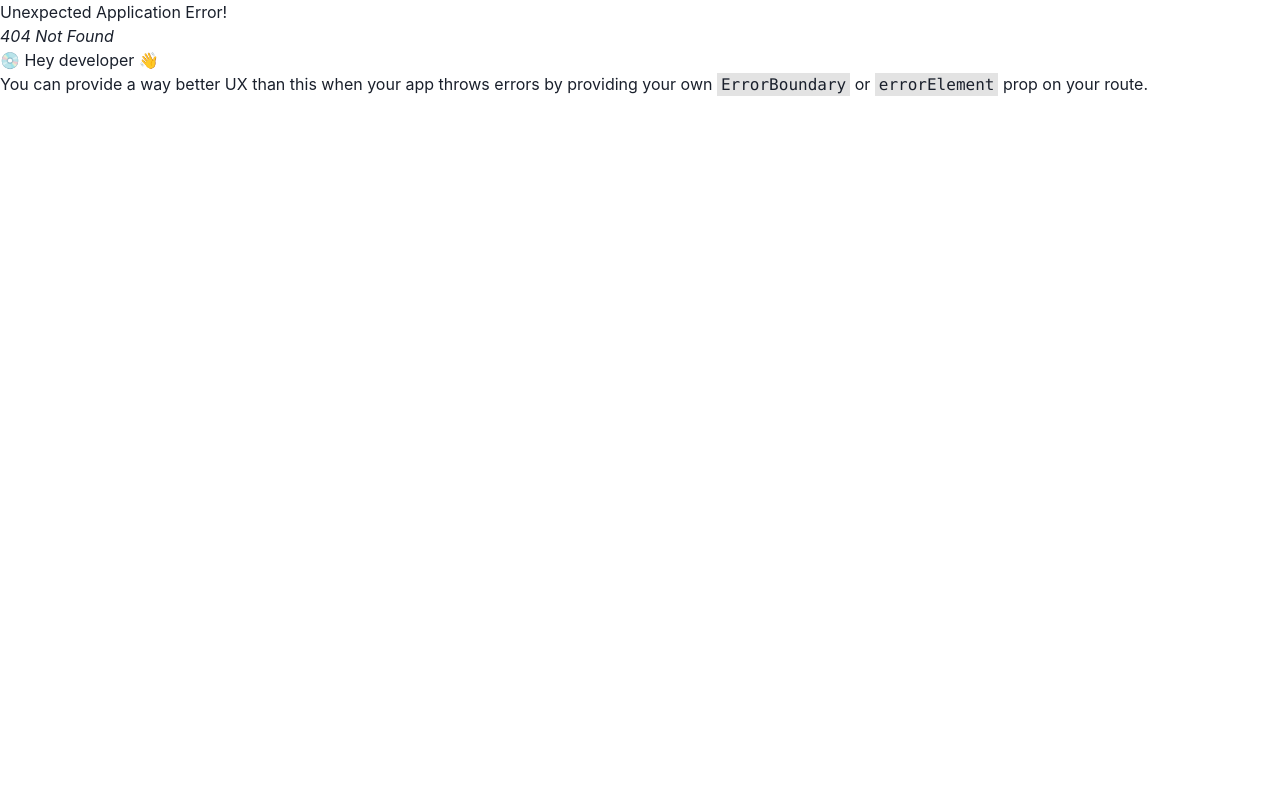
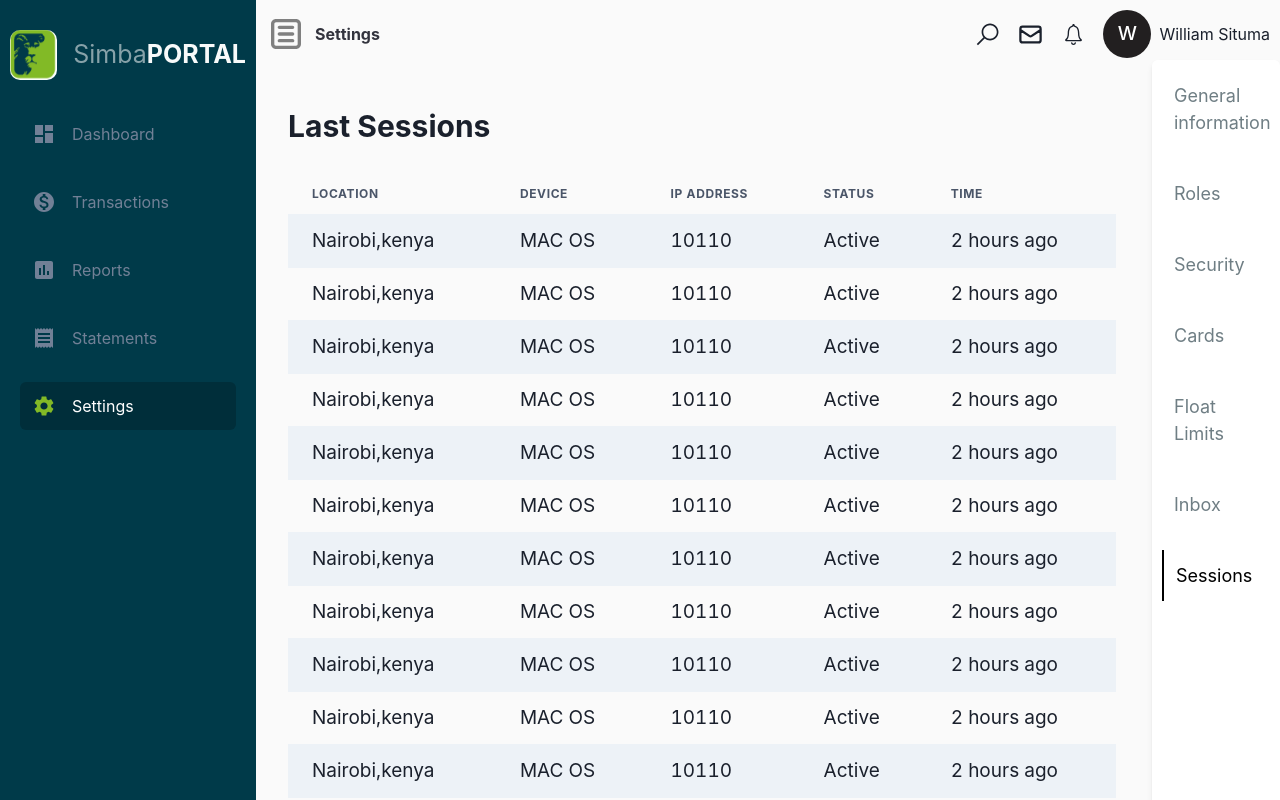
Before and after one commit to SIMONKAMAU21/KCB-portal, a React (Vite) app: page /settings/sessions in a window 1280 px wide. Before the commit this address had no page. Shown: the top 800 px of the page. Built offline with nearby package versions, Linux system fonts and the light colour scheme.

Commit message:
added feat(Sessions)

```diff
--- a/src/App.jsx
+++ b/src/App.jsx
@@ -4,6 +4,7 @@ import './App.css';
 import ErrorBoundary from './components/Errorboundary';
 import Cards from './pages/Settings/SettingPages/Cards';
 import Security from './pages/Settings/SettingPages/Security';
+import Sessions from './pages/Settings/SettingPages/Sessions';
 
 // Lazy-loaded components
 const StepOne = lazy(() => import('./pages/steps/StepOne'));
@@ -42,6 +43,7 @@ const router = createBrowserRouter([
     { path: "roles", element: <Roles /> },
     { path: "cards", element:<Cards/> },
     { path: "security", element:<Security/>},
+    { path: "sessions", element:<Sessions/>},
   ]},
   { path: "/role/Createrole", element: <CreateRole /> },
 ]);
--- a/src/components/Securitycard.jsx
+++ b/src/components/Securitycard.jsx
@@ -17,11 +17,11 @@ const Securitycard = ({ icon, heading, text, width }) => {
       flexDirection={"column"}
       justifyContent={"center"}
       bg={"white"}
-      border={"2px solid"}
+      border={"2px solid gray"}
       borderRadius={"lg"}
       w={width}
       _hover={{
-        height:"350px",
+        // height:"350px",
         boxShadow:"2xl",
         border:"none"
 
--- /dev/null
+++ b/src/data/session.json
@@ -0,0 +1,22 @@
+[
+{"Location":"Nairobi,kenya" ,"Device":"MAC OS" , "Address":"10110", "Status":"Active", "Time":"2 hours ago"},
+{"Location":"Nairobi,kenya" ,"Device":"MAC OS" , "Address":"10110", "Status":"Active", "Time":"2 hours ago"},
+{"Location":"Nairobi,kenya" ,"Device":"MAC OS" , "Address":"10110", "Status":"Active", "Time":"2 hours ago"},
+{"Location":"Nairobi,kenya" ,"Device":"MAC OS" , "Address":"10110", "Status":"Active", "Time":"2 hours ago"},
+{"Location":"Nairobi,kenya" ,"Device":"MAC OS" , "Address":"10110", "Status":"Active", "Time":"2 hours ago"},
+{"Location":"Nairobi,kenya" ,"Device":"MAC OS" , "Address":"10110", "Status":"Active", "Time":"2 hours ago"},
+{"Location":"Nairobi,kenya" ,"Device":"MAC OS" , "Address":"10110", "Status":"Active", "Time":"2 hours ago"},
+{"Location":"Nairobi,kenya" ,"Device":"MAC OS" , "Address":"10110", "Status":"Active", "Time":"2 hours ago"},
+{"Location":"Nairobi,kenya" ,"Device":"MAC OS" , "Address":"10110", "Status":"Active", "Time":"2 hours ago"},
+{"Location":"Nairobi,kenya" ,"Device":"MAC OS" , "Address":"10110", "Status":"Active", "Time":"2 hours ago"},
+{"Location":"Nairobi,kenya" ,"Device":"MAC OS" , "Address":"10110", "Status":"Active", "Time":"2 hours ago"},
+{"Location":"Nairobi,kenya" ,"Device":"MAC OS" , "Address":"10110", "Status":"Active", "Time":"2 hours ago"},
+{"Location":"Nairobi,kenya" ,"Device":"MAC OS" , "Address":"10110", "Status":"Active", "Time":"2 hours ago"},
+{"Location":"Nairobi,kenya" ,"Device":"MAC OS" , "Address":"10110", "Status":"Active", "Time":"2 hours ago"},
+{"Location":"Nairobi,kenya" ,"Device":"MAC OS" , "Address":"10110", "Status":"Active", "Time":"2 hours ago"},
+{"Location":"Nairobi,kenya" ,"Device":"MAC OS" , "Address":"10110", "Status":"Active", "Time":"2 hours ago"},
+{"Location":"Nairobi,kenya" ,"Device":"MAC OS" , "Address":"10110", "Status":"Active", "Time":"2 hours ago"},
+{"Location":"Nairobi,kenya" ,"Device":"MAC OS" , "Address":"10110", "Status":"Active", "Time":"2 hours ago"}
+
+
+]
--- a/src/pages/Settings/SettingPages/Security.jsx
+++ b/src/pages/Settings/SettingPages/Security.jsx
@@ -133,10 +133,10 @@ const Security = () => {
           />
         </HStack>
         <HStack mt={"30px"}>
-          <Button bg={"#82BA27"} p={"30px"} color={"white"}>
+          <Button bg={"#82BA27"}p={{base:"20px",md:"30px"}} color={"white"}>
             UPDATE SETTINGS
           </Button>
-          <Button p={"30px"}>CANCEL</Button>
+          <Button p={{base:"20px",md:"30px"}}>CANCEL</Button>
         </HStack>
       </Box>
     </Box>
--- /dev/null
+++ b/src/pages/Settings/SettingPages/Sessions.jsx
@@ -0,0 +1,53 @@
+import React from "react";
+import {
+  Box,
+  Heading,
+  Table,
+  Thead,
+  Tbody,
+  Tfoot,
+  Tr,
+  Th,
+  Td,
+  TableContainer,
+} from "@chakra-ui/react";
+import sessionData from "../../../data/session.json";
+
+
+const Sessions = () => {
+  return (
+    <Box
+      w={{ base: "100%", md: "87%" }}
+      fontSize={{ base: "11px", md: "19px" }}
+      h={"100%"}
+    >
+      <Heading size={{ base: "sm" ,md:"lg"}}>Last Sessions</Heading>
+      <TableContainer mt={"30px"}>
+        <Table variant={"striped"}>
+          <Thead>
+            <Tr>
+              <Th>Location</Th>
+              <Th>Device</Th>
+              <Th>Ip Address</Th>
+              <Th>Status</Th>
+              <Th>Time</Th>
+            </Tr>
+          </Thead>
+          <Tbody>
+            {sessionData.map((session, Address) => (
+              <Tr key={Address}>
+                <Td>{session.Location}</Td>
+                <Td>{session.Device}</Td>
+                <Td>{session.Address}</Td>
+                <Td>{session.Status}</Td>
+                <Td>{session.Time}</Td>
+              </Tr>
+            ))}
+          </Tbody>
+        </Table>
+      </TableContainer>
+    </Box>
+  );
+};
+
+export default Sessions;
```
